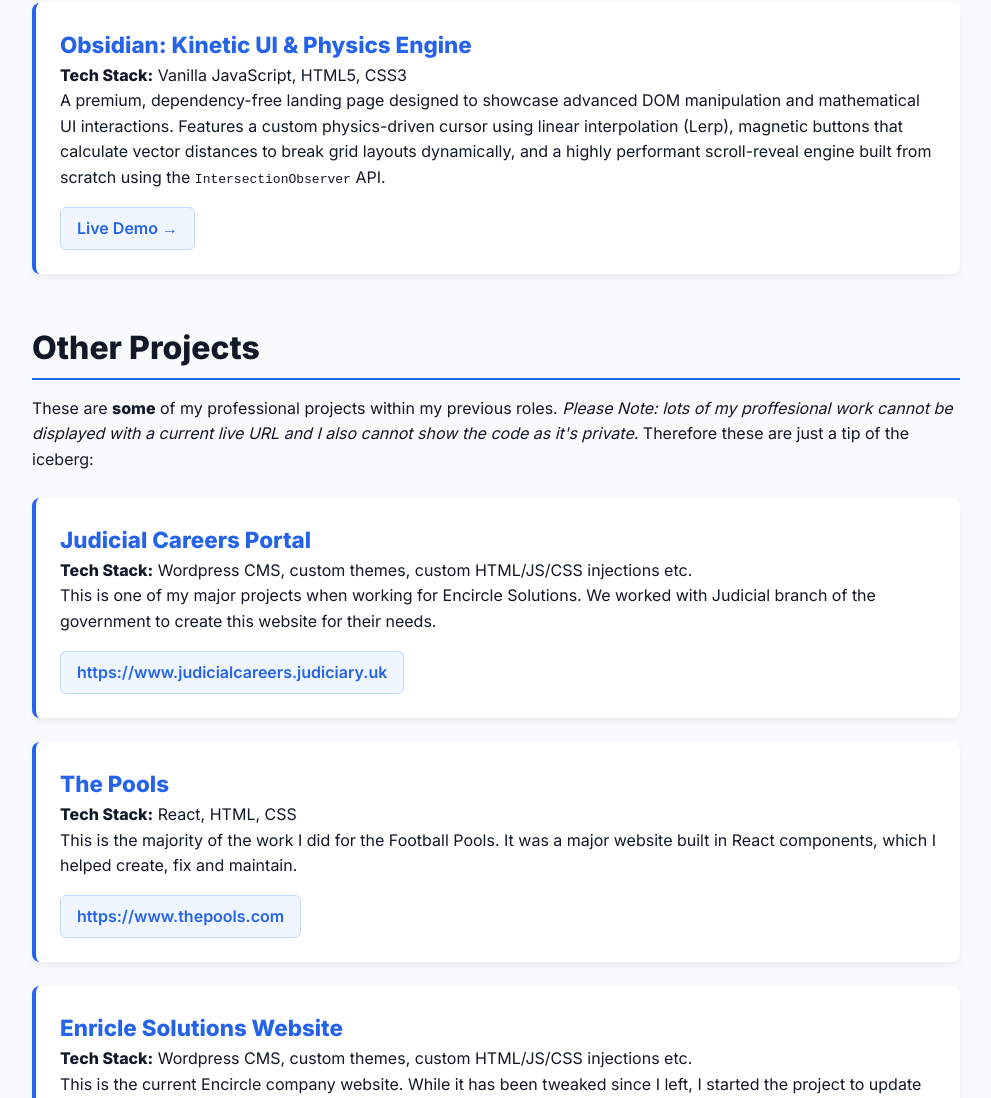
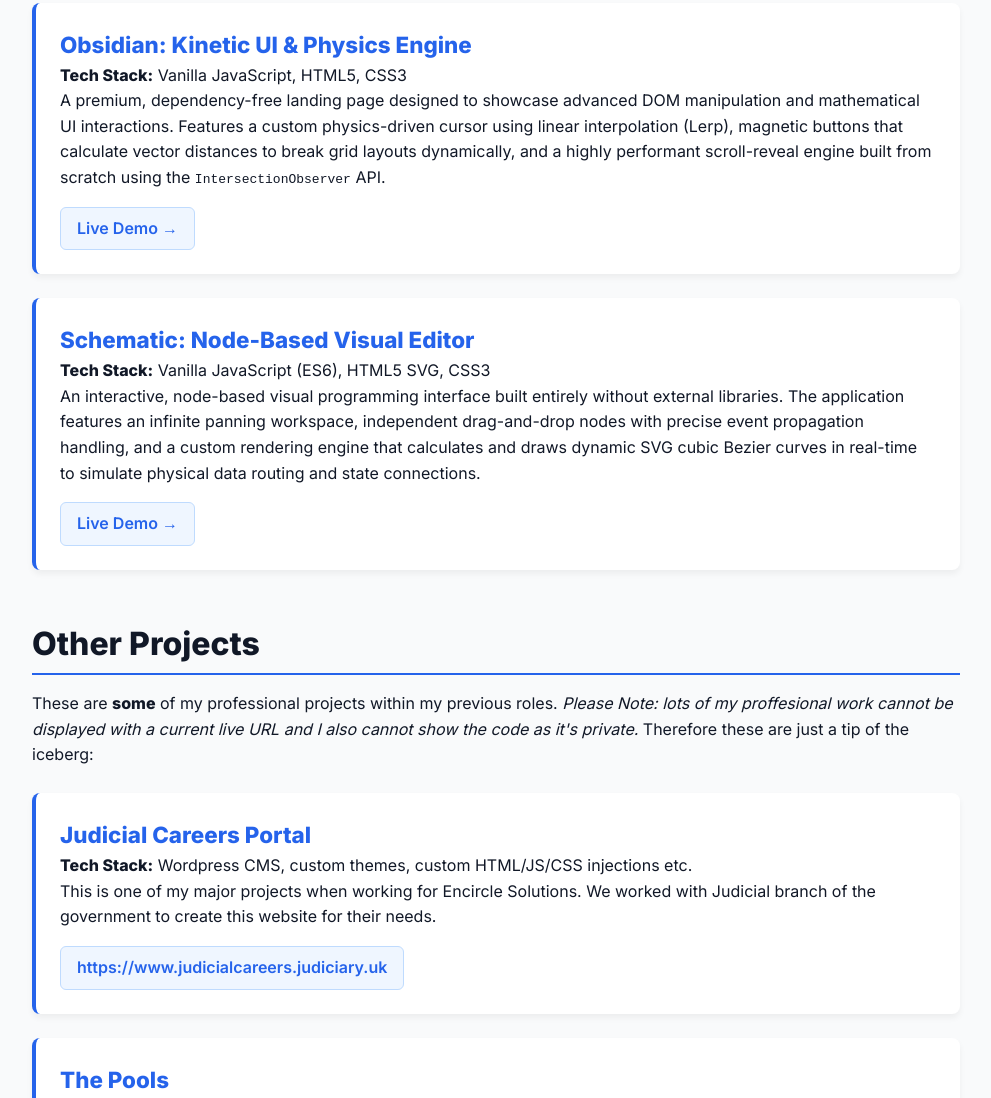
Before and after one commit to Rastin2020/rastin-profile, a plain HTML site: page index.html in a window 1280 px wide. Shown: the part 2388-3486 px from the top of the page, without its empty margins (144-1135 px from the left). Drawn offline with Linux system fonts and the light colour scheme.

Commit message:
another project link added

```diff
--- a/index.html
+++ b/index.html
@@ -231,6 +231,13 @@
         <a href="https://obsidian-dun-kappa.vercel.app" class="project-link" target="_blank">Live Demo &rarr;</a>
       </div>
 
+      <div class="project">
+        <h3>Schematic: Node-Based Visual Editor</h3>
+        <p><strong>Tech Stack:</strong> Vanilla JavaScript (ES6), HTML5 SVG, CSS3</p>
+        <p>An interactive, node-based visual programming interface built entirely without external libraries. The application features an infinite panning workspace, independent drag-and-drop nodes with precise event propagation handling, and a custom rendering engine that calculates and draws dynamic SVG cubic Bezier curves in real-time to simulate physical data routing and state connections.</p>
+        <a href="https://cool-schematic.vercel.app" class="project-link" target="_blank">Live Demo &rarr;</a>
+      </div>
+
     </section>
 
     <section>
```
